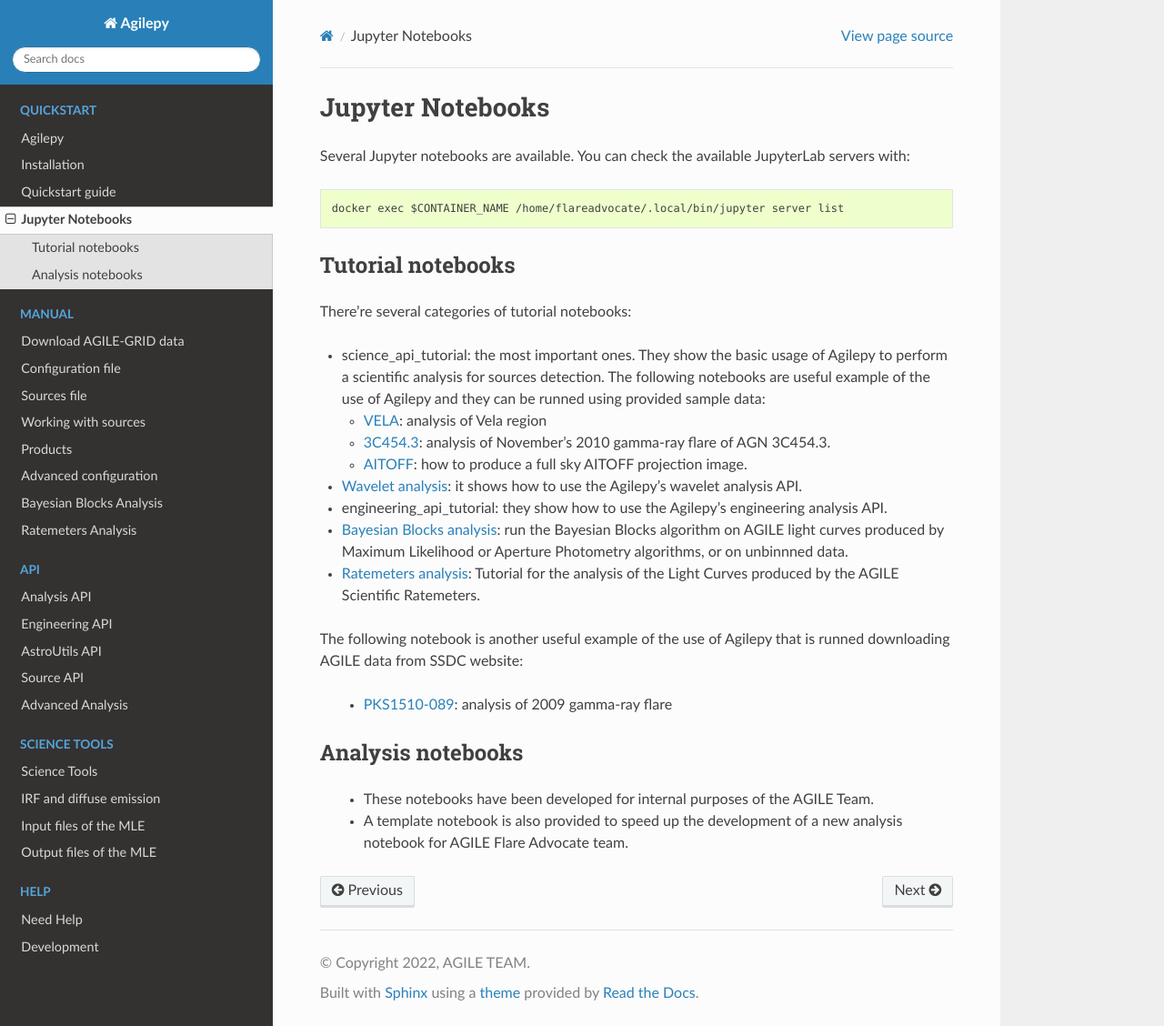
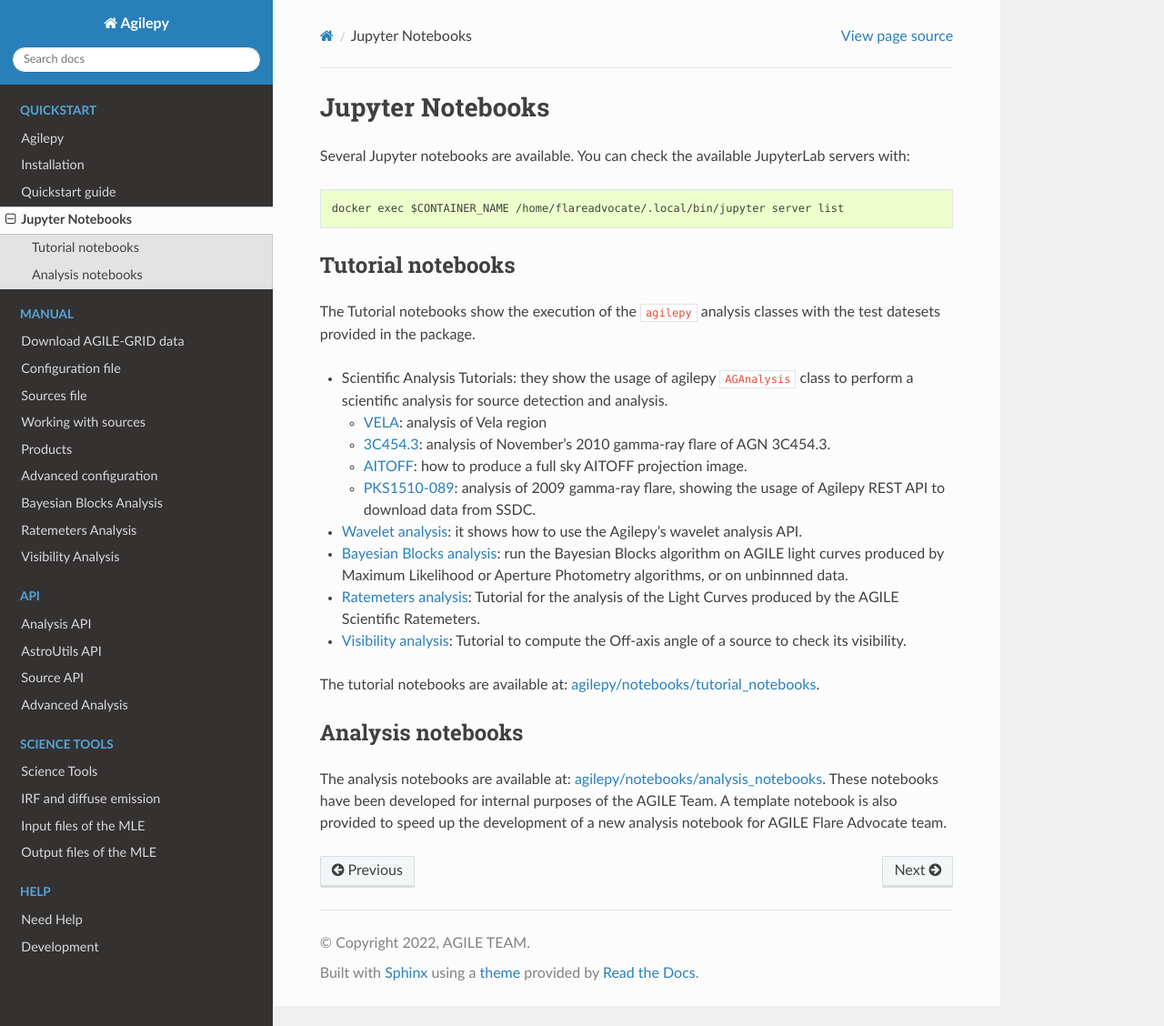
Before and after one commit to AGILESCIENCE/Agilepy, a Sphinx documentation site: the page built from docs/source/quickstart/jupyter_notebooks.rst, in a window 1280 px wide and 1128 px high. Shown: the whole window at 91% size. Built offline with Sphinx 7.4.7 and the Read the Docs theme 3.1.0, drawn with Linux system fonts in a browser that asks for light colours.

Commit message:
Docs addition

```diff
--- a/docs/source/api/analysis_api.rst
+++ b/docs/source/api/analysis_api.rst
@@ -27,3 +27,8 @@
 ************
 .. autoclass:: api.AGRatemeters.AGRatemeters
     :members: __init__, getConfiguration, readRatemeters, ratemetersTables, plotRatemeters, analyseSignal, estimateDuration
+
+AGVisibility
+************
+.. autoclass:: api.AGVisibility.AGVisibility
+    :members: __init__, getConfiguration, computePointingDirection, getFermiPointing, plotVisibility, agileVisibility, fermiVisibility
--- a/docs/source/index.rst
+++ b/docs/source/index.rst
@@ -3,7 +3,9 @@
 
 Agilepy is an open-source Python package developed at `INAF/OAS Bologna <https://www.oas.inaf.it>`_  to analyse AGILE/GRID data built on top of the command-line version of the AGILE/GRID Science Tools.
 
-The main purpose of the package is to provide an easy to use high-level Python interface to analyse AGILE/GRID data by simplifying the configuration of the tasks and ensuring straightforward access to the data.  The current features are the generation and display of sky maps and light curves, the access to gamma-ray sources catalogues, the analysis to perform spectral model and position fitting including the background evaluation, the aperture photometry analysis, and the wavelet analysis.   In addition, Agilepy provides an engineering interface to analyse the time evolution of the AGILE off-axis viewing angle for a chosen sky region, comparing them with Fermi/LAT off-axis evolution.
+The main purpose of the package is to provide an easy to use high-level Python interface to analyse AGILE/GRID data by simplifying the configuration of the tasks and ensuring straightforward access to the data.
+The current features are the generation and display of sky maps and light curves, the access to gamma-ray sources catalogues, the analysis to perform spectral model and position fitting including the background evaluation, the aperture photometry analysis, the Bayesian blocks analysis, and the wavelet analysis.
+In addition, Agilepy provides classes to analyse the AGILE scientific ratemeters, and a visibility interface to monitor the time evolution of the AGILE off-axis viewing angle for a chosen sky region, comparing them with Fermi/LAT off-axis evolution.
 
 .. image:: static/agilecrab.jpg
    :alt: Agilepy
@@ -30,13 +32,13 @@
   manual/advanced_configuration
   manual/bayesian_blocks
   manual/ratemeters
+  manual/visibility
 
 
 .. toctree::
   :caption: API
 
   api/analysis_api
-  api/engineering_api
   api/astroutils_api
   api/source_api
   api/advanced_analysis
--- a/docs/source/quickstart/jupyter_notebooks.rst
+++ b/docs/source/quickstart/jupyter_notebooks.rst
@@ -11,29 +11,26 @@
 
 Tutorial notebooks
 ******************
-There're several categories of tutorial notebooks:
 
-- science_api_tutorial: the most important ones. They show the basic usage of Agilepy to perform a scientific analysis for sources detection. The following notebooks are useful example of the use of Agilepy and they can be runned using provided sample data:
+The Tutorial notebooks show the execution of the ``agilepy`` analysis classes with the test datesets provided in the package.
+
+- Scientific Analysis Tutorials: they show the usage of agilepy ``AGAnalysis`` class to perform a scientific analysis for source detection and analysis.
 
   - `VELA <../_static/notebooks/VELA.html>`_: analysis of Vela region
   - `3C454.3 <../_static/notebooks/3C454d3-final.html>`_: analysis of November's 2010 gamma-ray flare of AGN 3C454.3.
   - `AITOFF <../_static/notebooks/aitoff_maps.html>`_: how to produce a full sky AITOFF projection image.
+  - `PKS1510-089 <../_static/notebooks/PKS1510-089_2009.html>`_: analysis of 2009 gamma-ray flare, showing the usage of Agilepy REST API to download data from SSDC.
 
 - `Wavelet analysis <../_static/notebooks/wavelet_analysis.html>`_: it shows how to use the Agilepy's wavelet analysis API.
-- engineering_api_tutorial: they show how to use the Agilepy's engineering analysis API.
 - `Bayesian Blocks analysis <../_static/notebooks/BayesianBlocks_tutorial.html>`_: run the Bayesian Blocks algorithm on AGILE light curves produced by Maximum Likelihood or Aperture Photometry algorithms, or on unbinnned data.
 - `Ratemeters analysis <../_static/notebooks/Ratemeters_tutorial.html>`_: Tutorial for the analysis of the Light Curves produced by the AGILE Scientific Ratemeters.
+- `Visibility analysis <../_static/notebooks/Visibility_tutorial.html>`_: Tutorial to compute the Off-axis angle of a source to check its visibility.
 
-
-The following notebook is another useful example of the use of Agilepy that is runned downloading AGILE data from SSDC website:
-
-  - `PKS1510-089 <../_static/notebooks/PKS1510-089_2009.html>`_: analysis of 2009 gamma-ray flare
-
-
-
+The tutorial notebooks are available at: `agilepy/notebooks/tutorial_notebooks <https://github.com/AGILESCIENCE/Agilepy/tree/master/agilepy/notebooks/tutorial_notebooks>`_.
 
 Analysis notebooks
 ******************
 
-  - These notebooks have been developed for internal purposes of the AGILE Team.
-  - A template notebook is also provided to speed up the development of a new analysis notebook for AGILE Flare Advocate team.
+The analysis notebooks are available at: `agilepy/notebooks/analysis_notebooks <https://github.com/AGILESCIENCE/Agilepy/tree/master/agilepy/notebooks/analysis_notebooks>`_.
+These notebooks have been developed for internal purposes of the AGILE Team.
+A template notebook is also provided to speed up the development of a new analysis notebook for AGILE Flare Advocate team.
```
Also changed, not shown: README.md (+4 -1 lines), docs/source/api/engineering_api.rst (deleted, +0 -13 lines), docs/source/manual/visibility.rst (added, +85 -0 lines), docs/source/quickstart/main.rst (+7 -4 lines).
